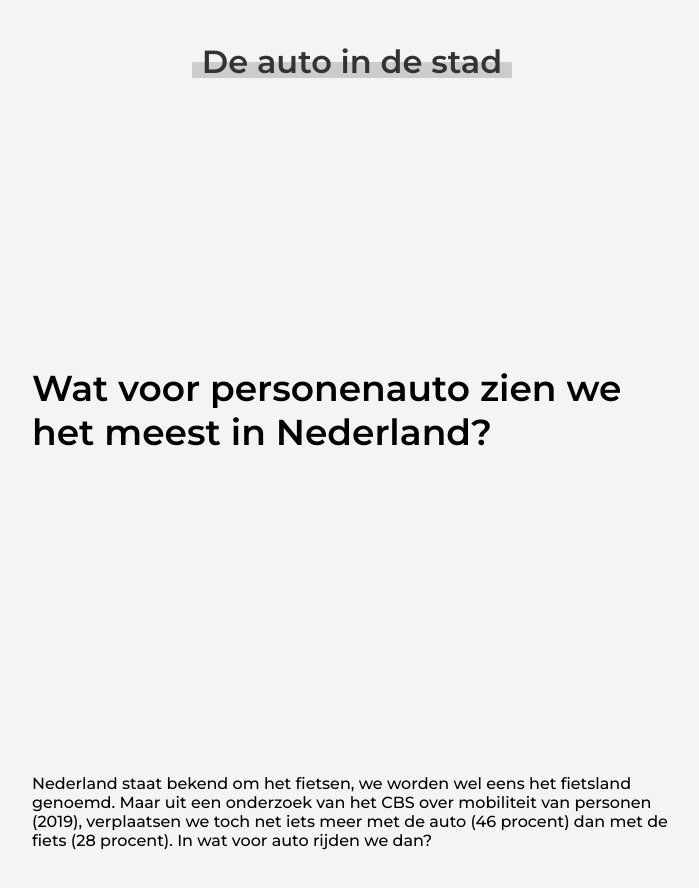
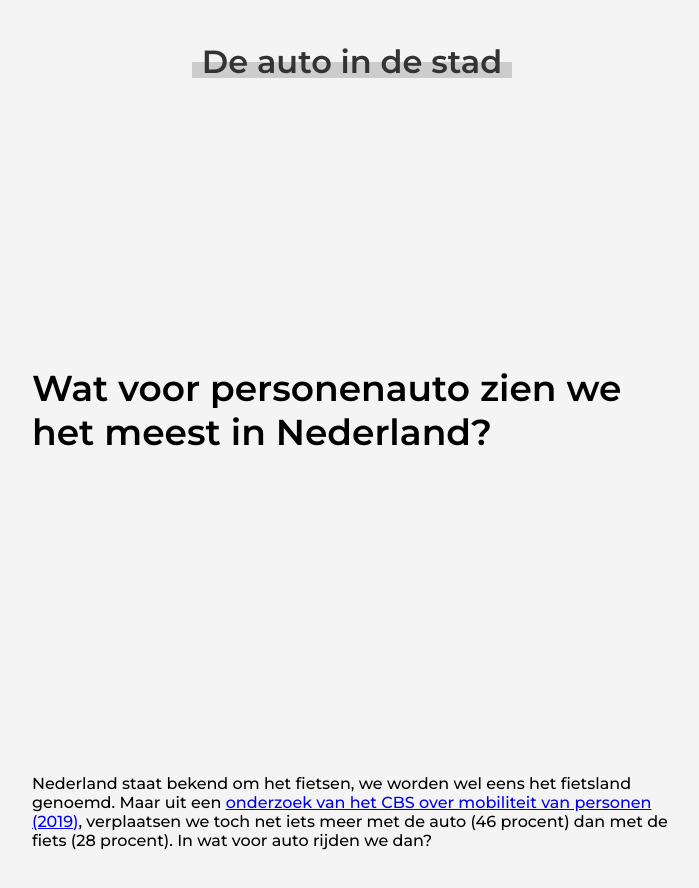
Before and after one commit to wailingnaomi/frontend-applications, a Vue app in the folder data-visualisation/: page / in a window 1280 px wide. Shown: the top 888 px of the page, without its empty margins (288-987 px from the left). Built offline with nearby package versions, Linux system fonts and the light colour scheme.

Commit message:
added introduction and stackedbarchart components

```diff
--- a/data-visualisation/src/App.vue
+++ b/data-visualisation/src/App.vue
@@ -41,4 +41,6 @@ body{
   margin: 2em auto;
 
 }
+
+
 </style>
--- a/data-visualisation/src/components/Conclusion.vue
+++ b/data-visualisation/src/components/Conclusion.vue
@@ -9,11 +9,5 @@
 <script>
 export default {
     name: "Conclusion",
-
-
 }
 </script>
-
-<style  scoped>
-
-</style>
--- /dev/null
+++ b/data-visualisation/src/components/Introduction.vue
@@ -0,0 +1,13 @@
+<template>
+    <section>
+        <p>
+            Nederland staat bekend om het fietsen, we worden wel eens het fietsland genoemd. Maar uit een <a href="https://www.cbs.nl/nl-nl/visualisaties/verkeer-en-vervoer/personen/mobiliteit" target="_blank">onderzoek van het CBS over mobiliteit van personen (2019)</a>, verplaatsen we toch net iets meer met de auto (46 procent) dan met de fiets (28 procent). In wat voor auto rijden we dan?
+        </p>
+    </section>
+</template>
+
+<script>
+export default {
+    name: "Introduction",
+}
+</script>
--- a/data-visualisation/src/components/Main.vue
+++ b/data-visualisation/src/components/Main.vue
@@ -1,9 +1,8 @@
 <template>
     <h1>Wat voor personenauto zien we het meest in Nederland?</h1>
 
-    <section>
-        <p>Nederland staat bekend om het fietsen, we worden wel eens het fietsland genoemd. Maar uit een <a href="https://www.cbs.nl/nl-nl/visualisaties/verkeer-en-vervoer/personen/mobiliteit" target="_blank">onderzoek van het CBS over mobiliteit van personen (2019)</a>, verplaatsen we toch net iets meer met de auto (46 procent) dan met de fiets (28 procent). In wat voor auto rijden we dan?</p>
-    </section>
+    <Introduction />
+
     <section>
         <h3>In de grafiek hieronder kun je zien welke kleuren en automerken populair zijn onder personenauto’s in Nederland.</h3>
 
@@ -20,23 +19,24 @@
         <p>We zien dat een <strong>grijze</strong> gekleurde auto een favoriet is bij personenauto’s en voor de automerken is dat de <strong>Toyota</strong>. Erg interessant, niet? De vraag is nu; is een grijze Toyota de auto die je het meest ziet in Nederland?</p>
     </section>
 
-    <section>
-        <!-- https://stackoverflow.com/questions/48847644/how-to-bind-img-src-to-data-in-vue -->
-        <img v-bind:src="require('../../public/'+ images[2].src)">
-    </section>
+    <StackedBarchart />
 
     <Conclusion />
 
 </template>
 
 <script>
+import Introduction from './Introduction'
 import Button from './Button';
+import StackedBarchart from './StackedBarchart';
 import Conclusion from './Conclusion'
 
 export default {
     name: "Main",
     components: {
+        Introduction,
         'v-btn' : Button,
+        StackedBarchart,
         Conclusion,
     },
     data(){
@@ -52,11 +52,6 @@ export default {
                 id: 2,
                 src: "barchart-brand.png",
                 alt: "Een staafdiagram over automerken"
-            },
-            {
-                id: 3,
-                src: "stacked-barchart.png",
-                alt: "Een gestapeld staafdiagram over automerken en kleuren"
             }
             ]
         }
--- /dev/null
+++ b/data-visualisation/src/components/StackedBarchart.vue
@@ -0,0 +1,24 @@
+<template>
+    <section>
+        <!-- https://stackoverflow.com/questions/48847644/how-to-bind-img-src-to-data-in-vue -->
+        <img v-bind:src="require('../../public/'+ stackedChart)">
+    </section>
+</template>
+
+<script>
+export default {
+    name: "StackedBarchart",
+    data(){
+        return{
+            stackedChart: "stacked-barchart.png"
+        }
+    }
+}
+</script>
+
+<style scoped>
+    img{
+        width: 100%;
+    }
+
+</style>
```
